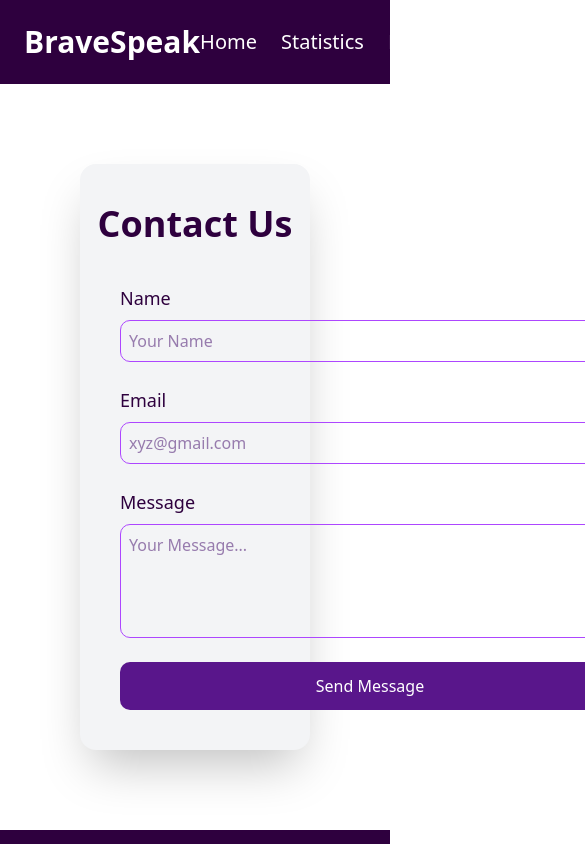
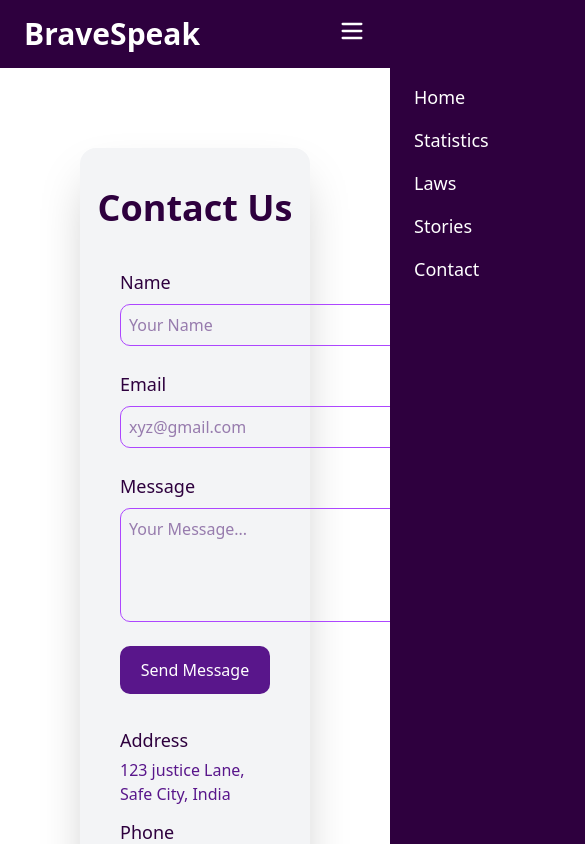
Before and after one commit to DIVYA-PAWAR-03/BraveSpeak, a React (Vite) app: page /contact in a window 390 px wide. Shown: the top 844 px of the page, 585 px wide, since content can reach past the window. Built offline with nearby package versions, Linux system fonts and the light colour scheme.

Commit message:
Make a header page responsive and minor changes in contactUs page

```diff
--- a/src/components/Header.jsx
+++ b/src/components/Header.jsx
@@ -1,36 +1,63 @@
+import React, { useState } from 'react';
+import { Link } from 'react-router-dom';
+import { Menu, X } from 'lucide-react';
 
-import React from 'react';
-import { Link } from 'react-router-dom'
-export default function Header(){
-    return(
-        <>
-        <header>
-            <nav className="navbar flex justify-between px-6  py-6 items-center  bg-[#2E003E] text-white">
-                <div className="logo">
-                    <Link to={"/"}  >
-                    <h1 className='text-3xl font-bold'>BraveSpeak</h1>
-                    </Link>
-                </div>
-                    <ul className="flex space-x-6">
-          <li>
-            <Link to="/" className="hover:text-purple-300 text-[20px]">Home</Link>
-          </li>
-          <li>
-            <Link to="/statistics" className="hover:text-purple-300  text-[20px]">Statistics</Link>
-          </li>
-          <li>
-            <Link to="/laws" className="hover:text-purple-300  text-[20px]">Laws</Link>
-          </li>
-          <li>
-            <Link to="/survivorStories" className="hover:text-purple-300  text-[20px]">Stories</Link>
-          </li>
-          <li>
-            <Link to="/contact" className="hover:text-purple-300  text-[20px]">Contact</Link>
-          </li>
+export default function Header() {
+  const [isOpen, setIsOpen] = useState(false);
+
+  const toggleMenu = () => setIsOpen(!isOpen);
+  const closeMenu = () => setIsOpen(false);
+
+  return (
+    <header className="bg-[#2E003E] text-white">
+      <nav className="flex justify-between items-center px-6 py-4 md:py-6">
+        {/* Logo */}
+        <div className="text-3xl font-bold">
+          <Link to="/">BraveSpeak</Link>
+        </div>
+
+        {/* Desktop Menu */}
+        <ul className="hidden md:flex space-x-6">
+          <li><Link to="/" className="hover:text-purple-300 text-[18px]">Home</Link></li>
+          <li><Link to="/statistics" className="hover:text-purple-300 text-[18px]">Statistics</Link></li>
+          <li><Link to="/laws" className="hover:text-purple-300 text-[18px]">Laws</Link></li>
+          <li><Link to="/survivorStories" className="hover:text-purple-300 text-[18px]">Stories</Link></li>
+          <li><Link to="/contact" className="hover:text-purple-300 text-[18px]">Contact</Link></li>
         </ul>
-                 </nav>
-        </header>
 
-        </>
-    )
+        {/* Mobile Toggle */}
+        <div className="md:hidden">
+          <button onClick={toggleMenu}>
+            {isOpen ? <X size={28} /> : <Menu size={28} />}
+          </button>
+        </div>
+      </nav>
+
+      {/* Transparent Overlay */}
+      {isOpen && (
+        <div
+          className="fixed inset-0 bg-transparent z-40 md:hidden"
+          onClick={closeMenu}
+        ></div>
+      )}
+
+      {/* Mobile Slide-in Menu from Right */}
+      <div
+        className={`fixed top-0 right-0 h-full w-64 bg-[#2E003E] text-white z-50 transform transition-transform duration-300 ease-in-out ${
+          isOpen ? 'translate-x-0' : 'translate-x-full'
+        } md:hidden`}
+      >
+        <div className="flex justify-end p-4">
+          <button onClick={closeMenu}><X size={28} /></button>
+        </div>
+        <nav className="flex flex-col items-start space-y-4 p-6 text-[18px]">
+          <Link to="/" onClick={closeMenu} className="hover:text-purple-300">Home</Link>
+          <Link to="/statistics" onClick={closeMenu} className="hover:text-purple-300">Statistics</Link>
+          <Link to="/laws" onClick={closeMenu} className="hover:text-purple-300">Laws</Link>
+          <Link to="/survivorStories" onClick={closeMenu} className="hover:text-purple-300">Stories</Link>
+          <Link to="/contact" onClick={closeMenu} className="hover:text-purple-300">Contact</Link>
+        </nav>
+      </div>
+    </header>
+  );
 }
--- a/src/pages/ContactUs.jsx
+++ b/src/pages/ContactUs.jsx
@@ -1,35 +1,59 @@
+import React from 'react';
 
-import React from 'react';
 export default function ContactUs() {
-  return(
+  return (
     <form action="https://api.web3forms.com/submit" method="POST">
       <section className='bg-gray-100 m-20 shadow-2xl rounded-2xl'>
         <h1 className='text-center pt-10 text-4xl font-bold text-[#2E003E]'>Contact Us</h1>
-    <div className="main-container flex  justify-around p-10">
+        <div className="main-container flex flex-col lg:flex-row justify-around p-10 gap-8">
+          <input type="hidden" name="access_key" value="9620de68-693f-4589-b226-c7b3b900267d" />
 
-       <input type="hidden" name="access_key" value="9620de68-693f-4589-b226-c7b3b900267d"></input>
-
+          {/* Left Form */}
           <div className="left-container flex flex-col">
             <label htmlFor="name" className='text-lg text-[#2E003E] font-medium'>Name</label>
-           <input type="text" id="name" name="name" placeholder='Your Name' required className=' p-2 mt-2  border border-purple-500 w-[500px] text-purple-950 rounded-[10px] ' /> <br />
+            <input
+              type="text"
+              id="name"
+              name="name"
+              placeholder='Your Name'
+              required
+              className='p-2 mt-2 border border-purple-500 w-[300px] md:w-[500px] text-purple-950 rounded-[10px] focus:outline-none focus:ring-1 focus:ring-purple-600'
+            /> <br />
+
             <label htmlFor="email" className='text-lg text-[#2E003E] font-medium'>Email</label>
-            <input type="email" id="email" name="email" placeholder='xyz@gmail.com' required className=' p-2 mt-2  border border-purple-500 w-[500px] text-purple-950 rounded-[10px]' /> <br />
+            <input
+              type="email"
+              id="email"
+              name="email"
+              placeholder='xyz@gmail.com'
+              required
+              className='p-2 mt-2 border border-purple-500 w-[300px] md:w-[500px] text-purple-950 rounded-[10px] focus:outline-none focus:ring-1 focus:ring-purple-600'
+            /> <br />
+
             <label htmlFor="message" className='text-lg text-[#2E003E] font-medium'>Message</label>
-            <textarea id="message" name="message" rows="4" placeholder='Your Message...' required className=' p-2 mt-2  border border-purple-500 w-[500px] text-purple-950 rounded-[10px]'></textarea> <br />
+            <textarea
+              id="message"
+              name="message"
+              rows="4"
+              placeholder='Your Message...'
+              required
+              className='p-2 mt-2 border border-purple-500 w-[300px] md:w-[500px] text-purple-950 rounded-[10px] focus:outline-none focus:ring-1 focus:ring-purple-600'
+            ></textarea> <br />
+
             <button className='bg-purple-900 text-white font-medium p-3 rounded-[10px]'>Send Message</button>
           </div>
+
+          {/* Right Info */}
           <div className="right-container flex flex-col">
             <h1 className='text-lg text-[#2E003E] font-medium mb-1'>Address</h1>
-              <p className='mb-3 text-purple-900 '>123 justice Lane, Safe City, India</p>
+            <p className='mb-3 text-purple-900'>123 justice Lane, Safe City, India</p>
             <h1 className='text-lg text-[#2E003E] font-medium mb-1'>Phone</h1>
-              <p className='mb-3  text-purple-900 '>+91 12345 67890</p>
+            <p className='mb-3 text-purple-900'>+91 12345 67890</p>
             <h1 className='text-lg text-[#2E003E] font-medium mb-1'>Email</h1>
-              <p className=' text-purple-900 '>support@#BraveSpeak.com</p>
+            <p className='text-purple-900'>support@#BraveSpeak.com</p>
           </div>
-
         </div>
-
       </section>
     </form>
-  )
+  );
 }
```
Lines whose indentation alone changed are shown as unchanged.
